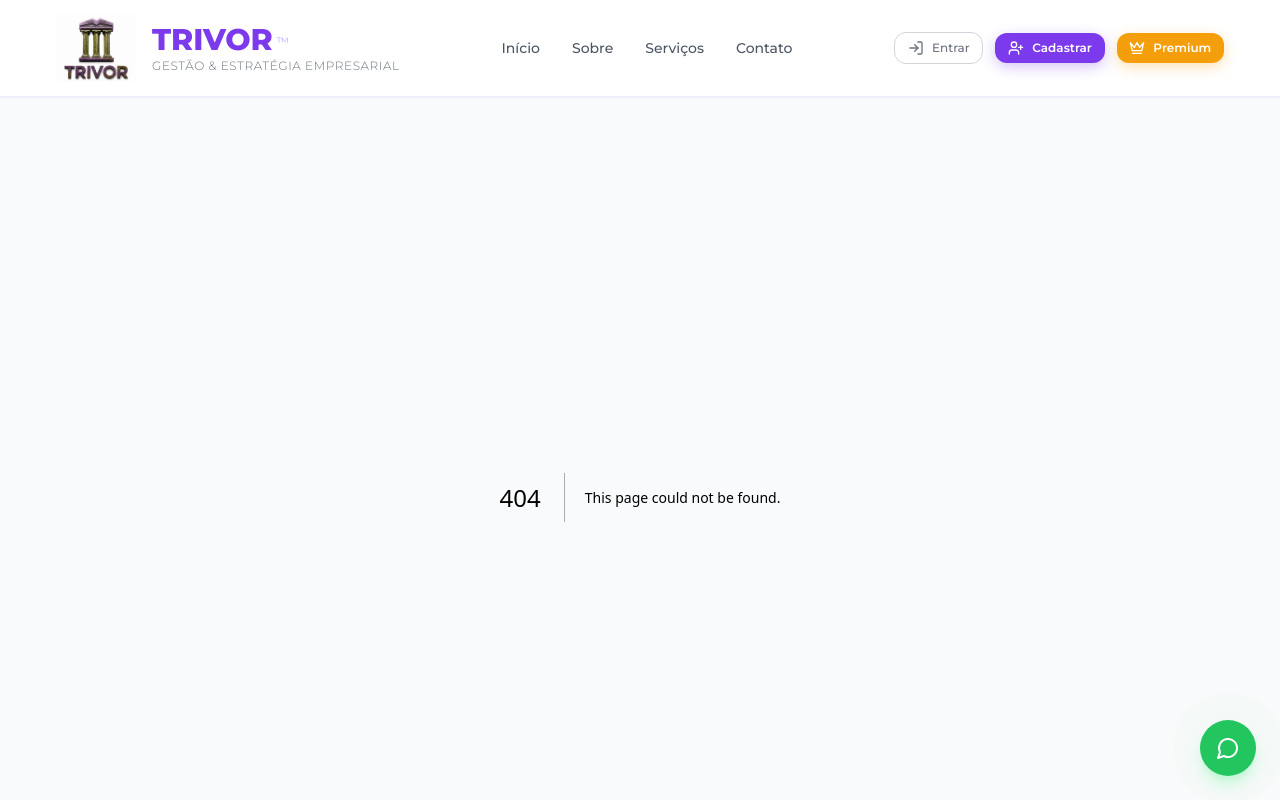
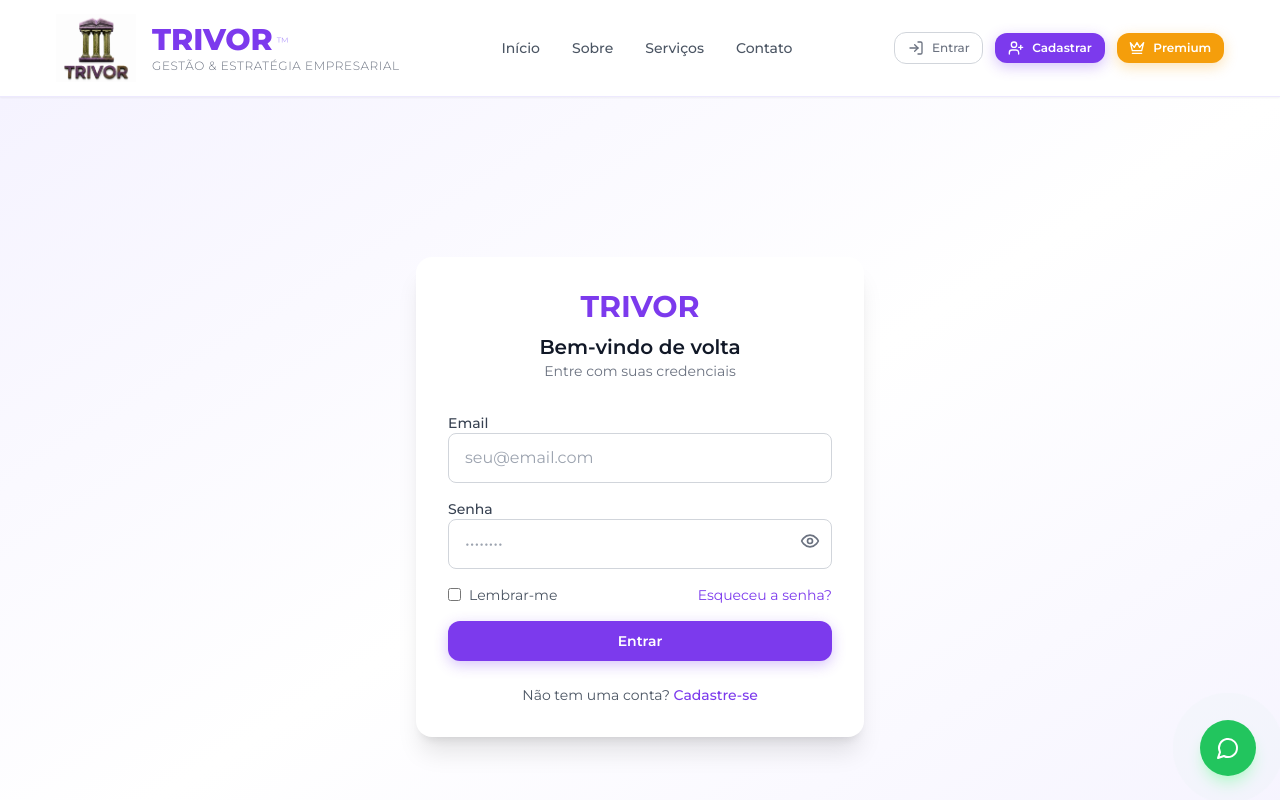
Before and after one commit to trivoroficial/consult_recruit, a Next.js app: page /login in a window 1280 px wide. Before the commit this address had no page. Shown: the top 800 px of the page. Built offline with nearby package versions, Linux system fonts and the light colour scheme.

Commit message:
Create page.tsx

```diff
--- /dev/null
+++ b/src/app/(auth)/login/page.tsx
@@ -0,0 +1,85 @@
+'use client'
+
+import { useState } from 'react'
+import Link from 'next/link'
+import { Eye, EyeOff } from 'lucide-react'
+
+export default function Login() {
+  const [showPassword, setShowPassword] = useState(false)
+  const [email, setEmail] = useState('')
+  const [password, setPassword] = useState('')
+
+  const handleSubmit = (e: React.FormEvent) => {
+    e.preventDefault()
+    alert('Login realizado com sucesso!')
+  }
+
+  return (
+    <div className="min-h-screen flex items-center justify-center bg-gradient-to-br from-purple-50 via-white to-purple-50 px-4">
+      <div className="w-full max-w-md">
+        <div className="bg-white rounded-2xl shadow-xl p-8">
+          <div className="text-center">
+            <h1 className="text-3xl font-bold text-purple-600">TRIVOR</h1>
+            <h2 className="mt-2 text-xl font-semibold">Bem-vindo de volta</h2>
+            <p className="text-gray-500 text-sm">Entre com suas credenciais</p>
+          </div>
+
+          <form onSubmit={handleSubmit} className="mt-8 space-y-4">
+            <div>
+              <label className="block text-sm font-medium text-gray-700">Email</label>
+              <input
+                type="email"
+                required
+                className="input-default"
+                value={email}
+                onChange={(e) => setEmail(e.target.value)}
+                placeholder="seu@email.com"
+              />
+            </div>
+
+            <div>
+              <label className="block text-sm font-medium text-gray-700">Senha</label>
+              <div className="relative">
+                <input
+                  type={showPassword ? 'text' : 'password'}
+                  required
+                  className="input-default pr-10"
+                  value={password}
+                  onChange={(e) => setPassword(e.target.value)}
+                  placeholder="••••••••"
+                />
+                <button
+                  type="button"
+                  className="absolute right-3 top-3 text-gray-500"
+                  onClick={() => setShowPassword(!showPassword)}
+                >
+                  {showPassword ? <EyeOff className="h-5 w-5" /> : <Eye className="h-5 w-5" />}
+                </button>
+              </div>
+            </div>
+
+            <div className="flex items-center justify-between">
+              <label className="flex items-center gap-2 text-sm text-gray-600">
+                <input type="checkbox" /> Lembrar-me
+              </label>
+              <Link href="/recuperar-senha" className="text-sm text-purple-600 hover:text-purple-700">
+                Esqueceu a senha?
+              </Link>
+            </div>
+
+            <button type="submit" className="btn-primary btn-full">
+              Entrar
+            </button>
+          </form>
+
+          <p className="mt-6 text-center text-sm text-gray-600">
+            Não tem uma conta?{' '}
+            <Link href="/cadastro" className="text-purple-600 font-medium hover:text-purple-700">
+              Cadastre-se
+            </Link>
+          </p>
+        </div>
+      </div>
+    </div>
+  )
+}
```
